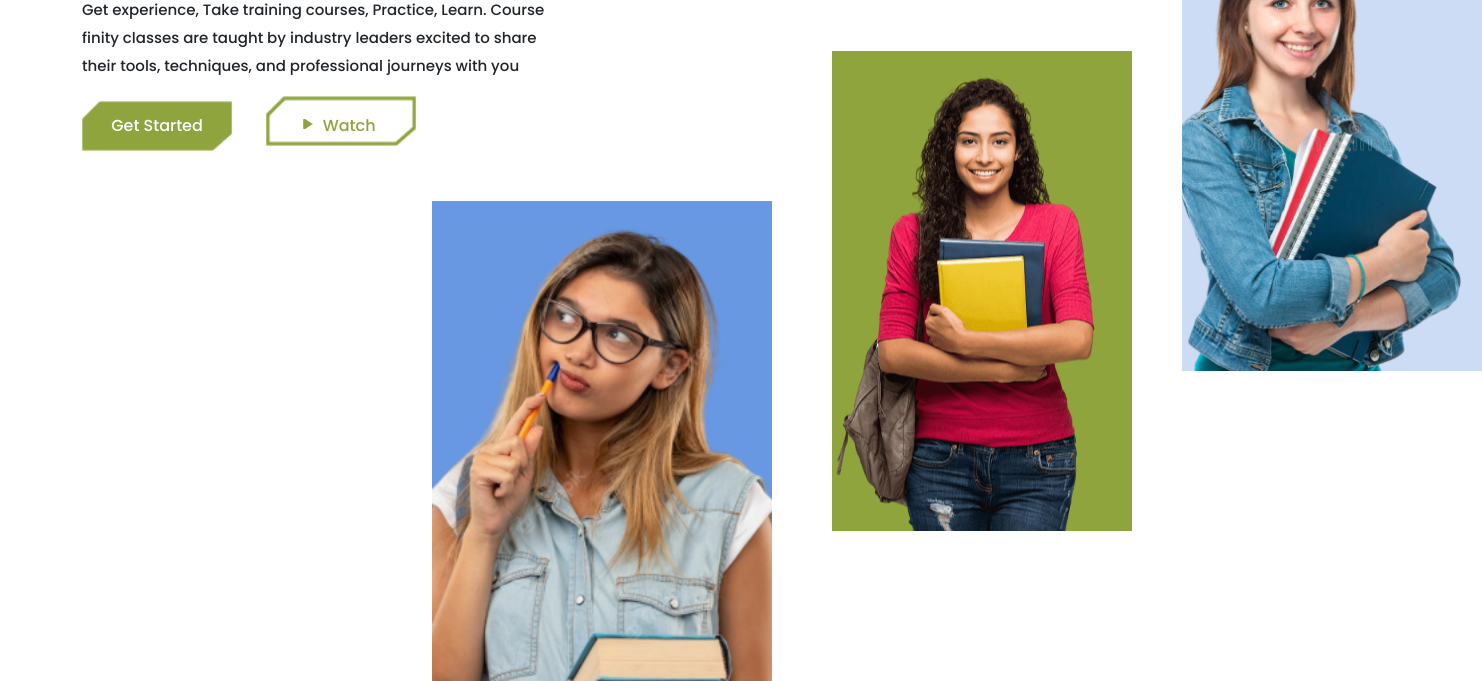
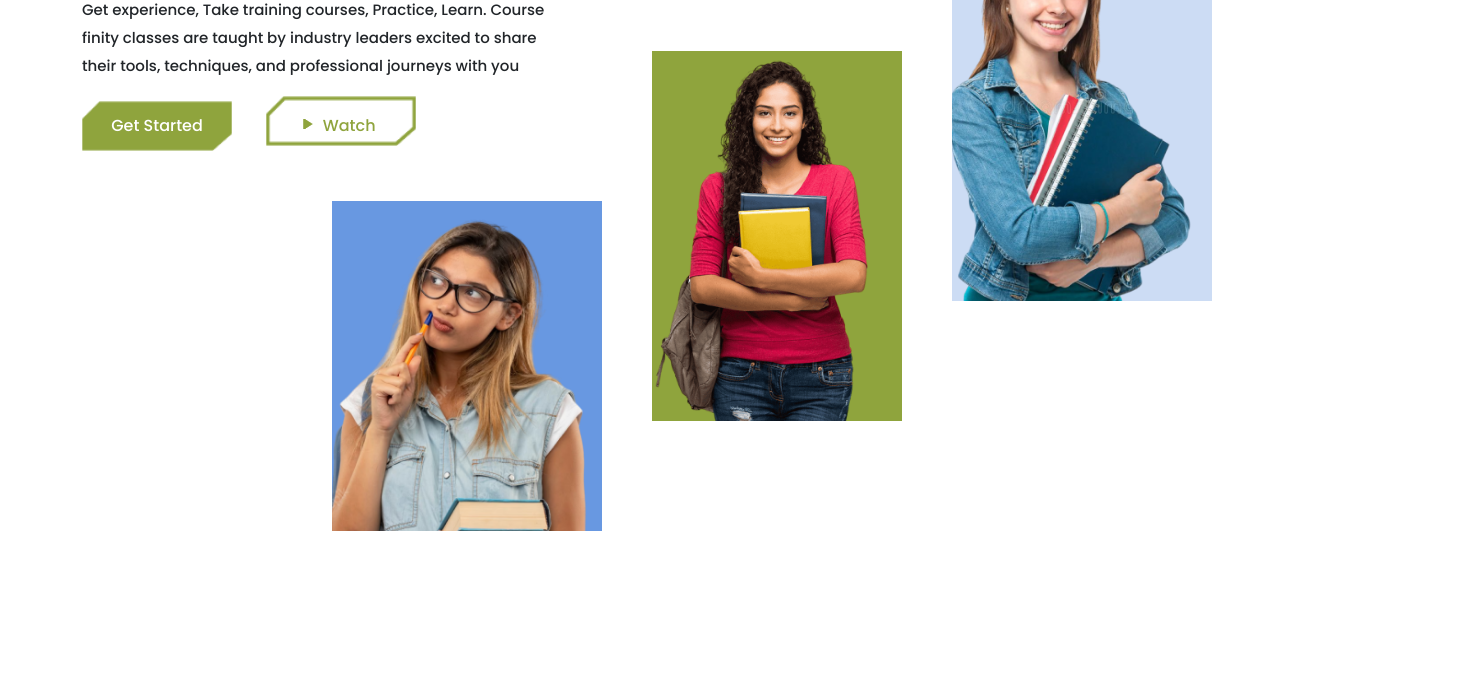
Before and after one commit to james-benn/Coursefiniliti, a plain HTML site: page index.html in a window 1280 px wide. Shown: the part 346-1027 px from the top of the page, 1482 px wide, since content can reach past the window. After the commit the page ends 877 px from the top, so only its background shows below. Drawn offline with Linux system fonts and the light colour scheme.

Commit message:
image fix

```diff
--- a/css/finity.css
+++ b/css/finity.css
@@ -169,17 +169,17 @@ a:active, a:hover{
     margin: auto;
     width: fit-content;
     position: absolute;
-    margin-left: 350px !important;
+    margin-left: 250px !important;
     margin-top: 50px;
-    width: 340px;
+    width: 270px;
 }
 
 .first-img{
     background-image: url(/images/first\ image.png);
     background-position: center;
     background-size: cover;
-    width: 340px !important;
-    height: 480px !important;
+    width: 260px !important;
+    height: 330px !important;
 
 }
 
@@ -189,17 +189,17 @@ a:active, a:hover{
     /* margin: auto; */
     width: fit-content;
     position: absolute;
-    margin-left: 750px !important;
+    margin-left: 570px !important;
     margin-top: -100px;
-    width: 300px;
+    width: 250px;
 }
 
 .second-img{
     background-image: url(/images/middleman.png);
     background-position: center;
     background-size: cover;
-    width: 280px !important;
-    height: 480px !important;
+    width: 230px !important;
+    height: 370px !important;
 }
 
 .third-box{
@@ -208,25 +208,25 @@ a:active, a:hover{
     margin: auto;
     width: fit-content;
     position: absolute;
-    margin-left: 1100px !important;
+    margin-left: 870px !important;
     margin-top: -250px;
-    width: 300px;
+    width: 260px;
 }
 
 .third-img{
     background-image: url(/images/last\ image.png);
     background-position: center;
     background-size: cover;
-    width: 280px !important;
-    height: 470px !important;
+    width: 240px !important;
+    height: 400px !important;
 }
 
 
 
-@media screen and (max-width: 991px){
+/* @media screen and (max-width: 991px){
     .third-box{
         margin-left: 100px !important;
         margin-top: 50px;
         width: 100px;;
     }
-}
+} */
--- a/index.html
+++ b/index.html
@@ -59,4 +59,5 @@
         </div>
     </div>
 </body>
+<script src="js/app.js"></script>
 </html>
```
Also changed, not shown: images/3f6b4922-e81f-4cf0-8564-7662883848b1.jpg (added), js/app.js (added), 4 other files.
